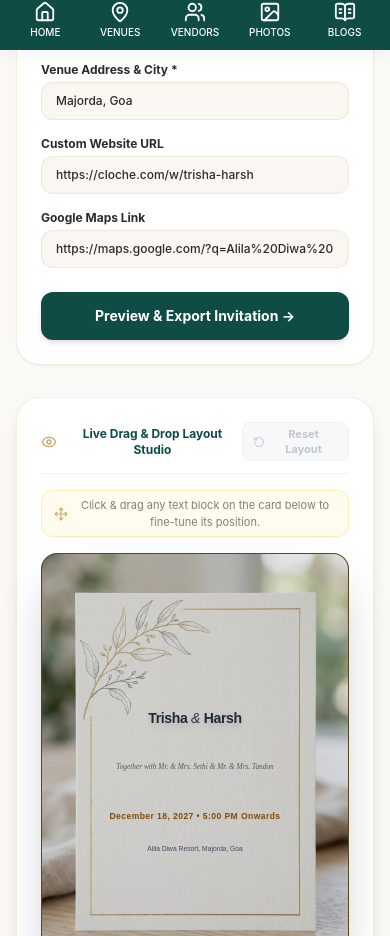
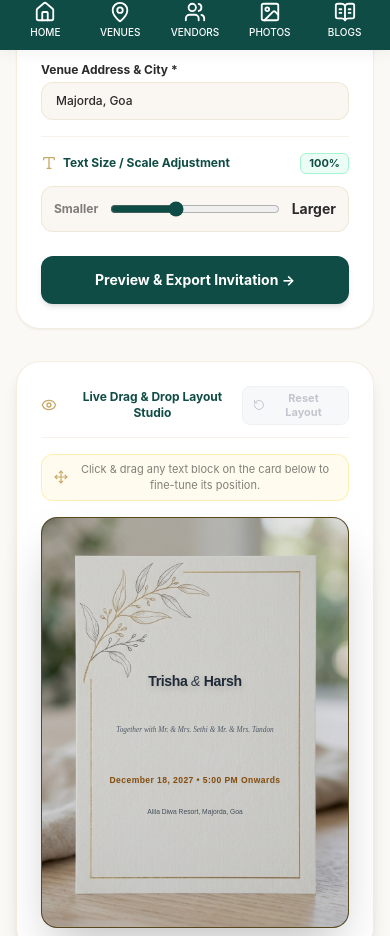
Before and after one commit to shabanvp/cloche, a Next.js app in the folder frontend/: page /digital-invitations/architectural-botanical-minimal/customize in a window 390 px wide. Shown: the part 794-1730 px from the top of the page. Built offline with nearby package versions, Linux system fonts and the light colour scheme; no server answers.

Commit message:
fix: remove hover zoom effect from card preview, remove website/maps fields, and add font size adjustment slider

```diff
--- a/frontend/src/app/digital-invitations/[slug]/customize/page.tsx
+++ b/frontend/src/app/digital-invitations/[slug]/customize/page.tsx
@@ -10,14 +10,12 @@ import {
   Download,
   Copy,
   Send,
-  Music,
   Palette,
   Type,
   Check,
   Eye,
   CheckCircle2,
   FileText,
-  Video,
   RotateCcw,
   Move,
 } from "lucide-react";
@@ -53,11 +51,10 @@ export default function CustomizationPage({
   const [weddingTime, setWeddingTime] = useState(template.sampleTime || "6:00 PM Onwards");
   const [venueName, setVenueName] = useState(template.sampleVenue || "The Oberoi Udaivilas");
   const [venueAddress, setVenueAddress] = useState(template.sampleAddress || "Udaipur, Rajasthan");
-  const [website, setWebsite] = useState(`https://cloche.com/w/${template.sampleBride.toLowerCase()}-${template.sampleGroom.toLowerCase()}`);
-  const [googleMapsLink, setGoogleMapsLink] = useState(`https://maps.google.com/?q=${encodeURIComponent(template.sampleVenue)}`);
 
   const [selectedThemeColor, setSelectedThemeColor] = useState(template.themeColor || "#0F4C45");
   const [selectedFont, setSelectedFont] = useState(template.fontStyle || "Playfair Display");
+  const [textScale, setTextScale] = useState<number>(1.0);
   const [couplePhotoUrl, setCouplePhotoUrl] = useState<string>("");
   const [copiedToast, setCopiedToast] = useState(false);
   const [isExporting, setIsExporting] = useState(false);
@@ -76,6 +73,7 @@ export default function CustomizationPage({
   // Reset to default layout coordinates
   const handleResetPositions = () => {
     setCustomPositions({});
+    setTextScale(1.0);
   };
 
   // Photo Upload Handler
@@ -88,14 +86,15 @@ export default function CustomizationPage({
 
   // WhatsApp Share URL generator
   const getWhatsAppShareUrl = () => {
-    const text = `✨ *Wedding Invitation — ${template.collection}* ✨\n\nYou're cordially invited to celebrate the wedding of *${brideName} & ${groomName}*!\n\n📅 *Date:* ${weddingDate} at ${weddingTime}\n📍 *Venue:* ${venueName}, ${venueAddress}\n\n🌐 *View Invitation & RSVP:* ${website}\n🗺️ *Google Maps Location:* ${googleMapsLink}\n\nWarm regards from ${brideParents} & ${groomParents}.`;
+    const text = `✨ *Wedding Invitation — ${template.collection}* ✨\n\nYou're cordially invited to celebrate the wedding of *${brideName} & ${groomName}*!\n\n📅 *Date:* ${weddingDate} at ${weddingTime}\n📍 *Venue:* ${venueName}, ${venueAddress}\n\nWarm regards from ${brideParents} & ${groomParents}.`;
     return `https://wa.me/?text=${encodeURIComponent(text)}`;
   };
 
   // Copy Link Handler
   const handleCopyLink = () => {
     if (typeof window !== "undefined") {
-      navigator.clipboard.writeText(website);
+      const shareUrl = window.location.href;
+      navigator.clipboard.writeText(shareUrl);
       setCopiedToast(true);
       setTimeout(() => setCopiedToast(false), 3000);
     }
@@ -134,6 +133,7 @@ export default function CustomizationPage({
     selectedFont,
     couplePhotoUrl,
     customPositions,
+    textScale,
   };
 
   return (
@@ -197,7 +197,7 @@ export default function CustomizationPage({
                   </p>
                 </div>
 
-                {/* Form Fields (RSVP/Phone/Email Removed) */}
+                {/* Form Fields */}
                 <div className="space-y-4 text-xs sm:text-sm">
 
                   {/* Bride & Groom Names */}
@@ -288,25 +288,29 @@ export default function CustomizationPage({
                     </div>
                   </div>
 
-                  {/* Website & Google Maps Link */}
-                  <div className="grid grid-cols-1 sm:grid-cols-2 gap-4">
-                    <div>
-                      <label className="block font-bold text-charcoal mb-1">Custom Website URL</label>
+                  {/* Text Size / Scale Adjustment Controls */}
+                  <div className="pt-4 border-t border-gold/15 space-y-3">
+                    <div className="flex items-center justify-between font-bold text-charcoal">
+                      <span className="flex items-center gap-1.5 text-[#0F4C45]">
+                        <Type className="w-4 h-4 text-gold" /> Text Size / Scale Adjustment
+                      </span>
+                      <span className="text-[11px] font-bold text-[#0F4C45] bg-emerald-50 px-2 py-0.5 rounded-md border border-emerald-200">
+                        {Math.round(textScale * 100)}%
+                      </span>
+                    </div>
+
+                    <div className="flex items-center gap-3 bg-[#FAF7F2] p-3 rounded-xl border border-gold/20">
+                      <span className="text-xs font-bold text-charcoal/60">Smaller</span>
                       <input
-                        type="text"
-                        value={website}
-                        onChange={(e) => setWebsite(e.target.value)}
-                        className="w-full px-3.5 py-2.5 bg-[#FAF7F2] border border-gold/20 rounded-xl text-charcoal font-medium focus:outline-hidden"
+                        type="range"
+                        min="0.7"
+                        max="1.5"
+                        step="0.05"
+                        value={textScale}
+                        onChange={(e) => setTextScale(parseFloat(e.target.value))}
+                        className="w-full accent-[#0F4C45] cursor-pointer h-2 bg-amber-200/60 rounded-lg"
                       />
-                    </div>
-                    <div>
-                      <label className="block font-bold text-charcoal mb-1">Google Maps Link</label>
-                      <input
-                        type="text"
-                        value={googleMapsLink}
-                        onChange={(e) => setGoogleMapsLink(e.target.value)}
-                        className="w-full px-3.5 py-2.5 bg-[#FAF7F2] border border-gold/20 rounded-xl text-charcoal font-medium focus:outline-hidden"
-                      />
+                      <span className="text-sm font-bold text-charcoal">Larger</span>
                     </div>
                   </div>
 
@@ -333,13 +337,13 @@ export default function CustomizationPage({
                     {/* Reset Layout Position Button */}
                     <button
                       onClick={handleResetPositions}
-                      disabled={Object.keys(customPositions).length === 0}
+                      disabled={Object.keys(customPositions).length === 0 && textScale === 1.0}
                       className={`inline-flex items-center gap-1 text-[11px] font-bold px-2.5 py-1 rounded-lg border transition-all ${
-                        Object.keys(customPositions).length > 0
+                        Object.keys(customPositions).length > 0 || textScale !== 1.0
                           ? "bg-amber-50 text-amber-900 border-amber-300 hover:bg-amber-100 cursor-pointer"
                           : "bg-gray-100 text-gray-400 border-gray-200 cursor-not-allowed opacity-60"
                       }`}
-                      title="Reset text positioning to template default"
+                      title="Reset text positioning and size to template default"
                     >
                       <RotateCcw className="w-3 h-3" /> Reset Layout
                     </button>
--- a/frontend/src/components/InvitationCardPreview.tsx
+++ b/frontend/src/components/InvitationCardPreview.tsx
@@ -25,6 +25,7 @@ interface CustomInviteData {
   couplePhotoUrl?: string;
   customMessage?: string;
   customPositions?: TextPositionOffsets;
+  textScale?: number;
 }
 
 interface InvitationCardPreviewProps {
@@ -54,6 +55,7 @@ export function InvitationCardPreview({
   const venueName = customData?.venueName || template.sampleVenue || "The Oberoi Udaivilas";
   const venueAddress = customData?.venueAddress || template.sampleAddress || "Udaipur, Rajasthan";
 
+  const userTextScale = customData?.textScale || 1.0;
   const pos = template.textFieldPositions;
   const offsets = customData?.customPositions || {};
 
@@ -72,11 +74,11 @@ export function InvitationCardPreview({
     nameScale = 0.88;
   }
 
-  // Parse cqi value e.g. "5.2cqi" -> 5.2
+  // Parse cqi value e.g. "5.2cqi" -> 5.2 and apply user scale multiplier
   const getScaledCqi = (cqiStr: string, scale: number = 1.0) => {
     const numeric = parseFloat(cqiStr);
     if (isNaN(numeric)) return cqiStr;
-    return `${(numeric * scale).toFixed(2)}cqi`;
+    return `${(numeric * scale * userTextScale).toFixed(2)}cqi`;
   };
 
   // Calculate final top/left percentage considering default + user offset
@@ -142,17 +144,17 @@ export function InvitationCardPreview({
       style={{ containerType: "inline-size" }}
       className="relative aspect-[3/4] w-full rounded-2xl overflow-hidden shadow-2xl bg-slate-900 border border-amber-400/30 select-none group @container"
     >
-      {/* 1. Original Background Artwork Asset */}
+      {/* 1. Original Background Artwork Asset (NO HOVER ZOOM) */}
       <img
         src={template.backgroundImage}
         alt={template.name}
-        className="absolute inset-0 w-full h-full object-cover z-0 transition-transform duration-700 group-hover:scale-105"
+        className="absolute inset-0 w-full h-full object-cover z-0"
       />
 
       {/* Subtle Overlay for maximum contrast */}
       <div className="absolute inset-0 bg-black/10 z-5 pointer-events-none" />
 
-      {/* 2. Positioned Text Overlays per Template Configuration (NO BADGE TITLE LABELS) */}
+      {/* 2. Positioned Text Overlays per Template Configuration */}
       <div className="absolute inset-0 z-10">
 
         {/* Couple Names */}
@@ -194,7 +196,7 @@ export function InvitationCardPreview({
               textAlign: pos.familyBlessing.textAlign,
               color: pos.familyBlessing.color,
               fontFamily: pos.familyBlessing.fontFamily,
-              fontSize: pos.familyBlessing.fontSize,
+              fontSize: getScaledCqi(pos.familyBlessing.fontSize, 1.0),
               lineHeight: 1.25,
             }}
             className={`absolute ${pos.familyBlessing.fontWeight || ""} italic opacity-95 break-words transition-shadow ${
@@ -220,7 +222,7 @@ export function InvitationCardPreview({
               textAlign: pos.ceremonyDetails.textAlign,
               color: pos.ceremonyDetails.color,
               fontFamily: pos.ceremonyDetails.fontFamily,
-              fontSize: pos.ceremonyDetails.fontSize,
+              fontSize: getScaledCqi(pos.ceremonyDetails.fontSize, 1.0),
               lineHeight: 1.2,
             }}
             className={`absolute ${pos.ceremonyDetails.fontWeight || ""} ${pos.ceremonyDetails.letterSpacing || ""} transition-shadow ${
@@ -246,7 +248,7 @@ export function InvitationCardPreview({
               textAlign: pos.date.textAlign,
               color: pos.date.color,
               fontFamily: pos.date.fontFamily,
-              fontSize: pos.date.fontSize,
+              fontSize: getScaledCqi(pos.date.fontSize, 1.0),
               lineHeight: 1.2,
             }}
             className={`absolute ${pos.date.fontWeight || "font-bold"} tracking-wider drop-shadow-xs transition-shadow ${
@@ -272,7 +274,7 @@ export function InvitationCardPreview({
               textAlign: pos.venue.textAlign,
               color: pos.venue.color,
               fontFamily: pos.venue.fontFamily,
-              fontSize: pos.venue.fontSize,
+              fontSize: getScaledCqi(pos.venue.fontSize, 1.0),
               lineHeight: 1.2,
             }}
             className={`absolute ${pos.venue.fontWeight || ""} opacity-90 truncate transition-shadow ${
```
